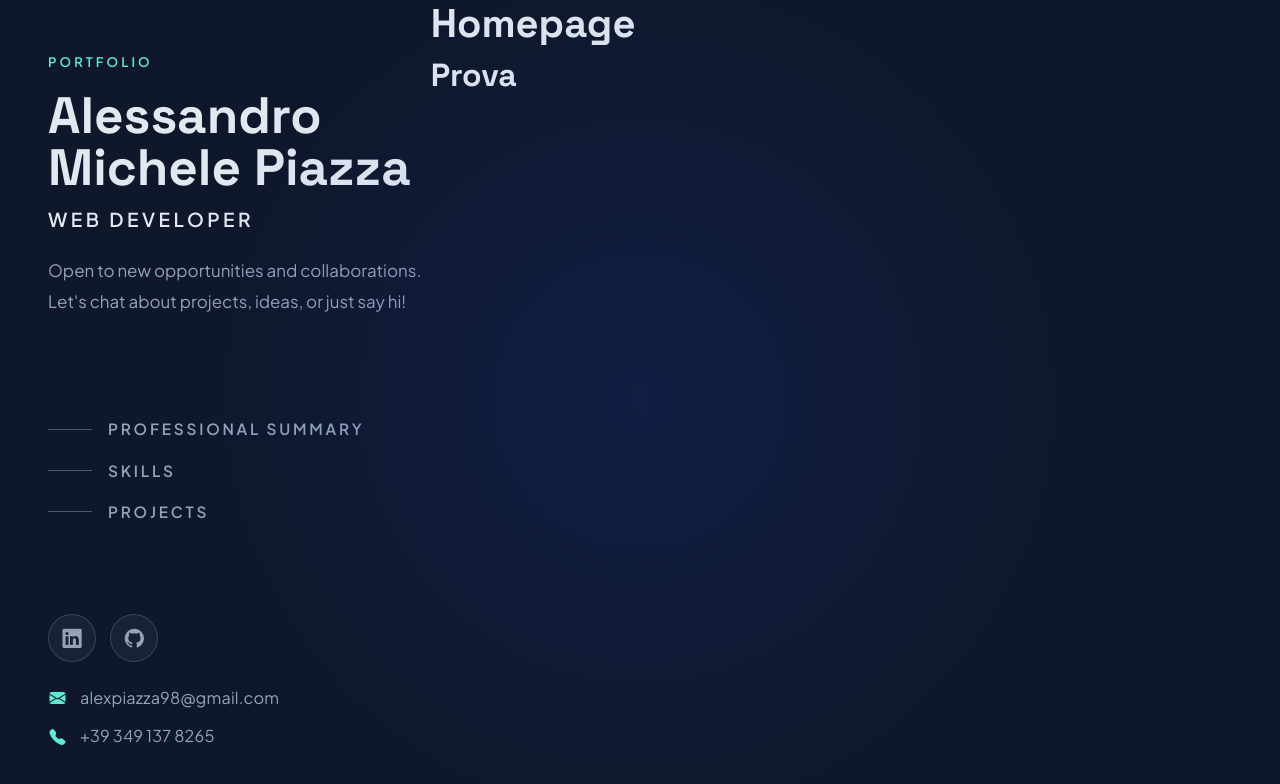
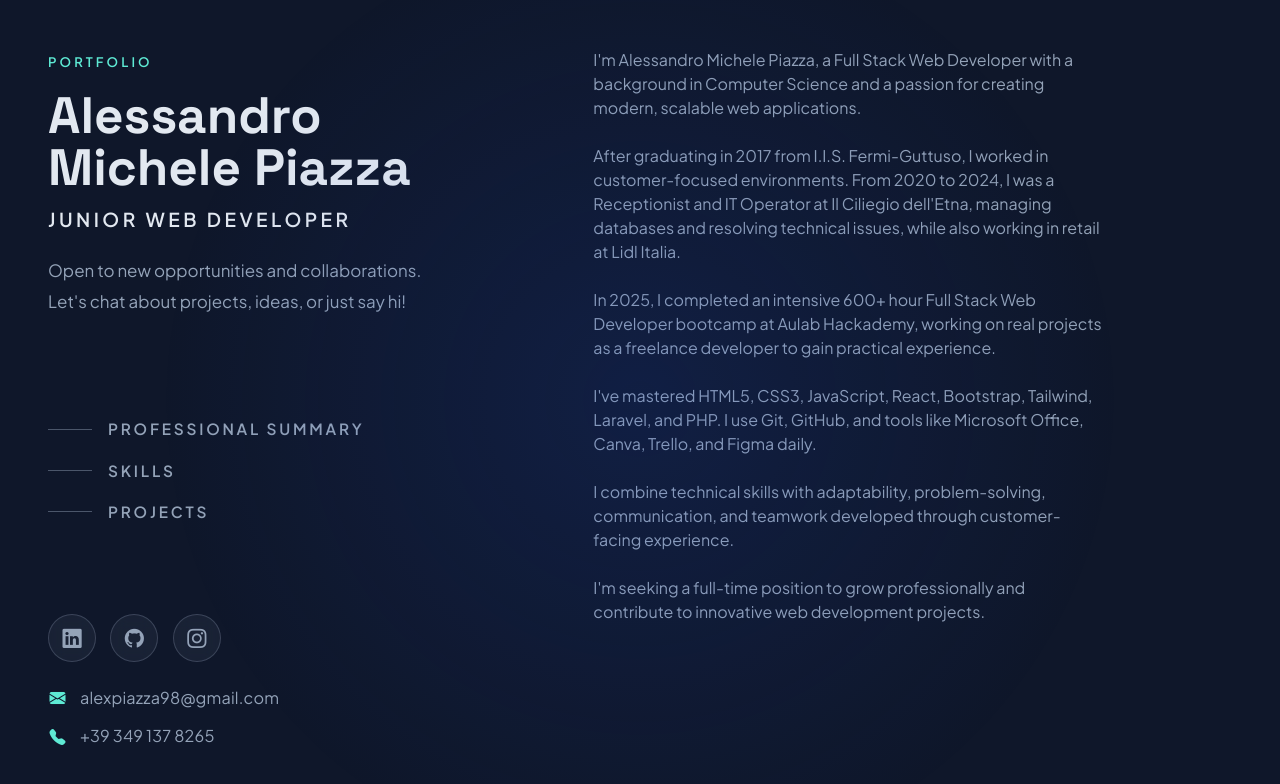
Before and after one commit to Alessandro-Michele-Piazza/Alessandro-Michele-Piazza.github.io, a React (Vite) app: page / in a window 1280 px wide. Shown: the top 784 px of the page. Built offline with nearby package versions, Linux system fonts and the light colour scheme.

Commit message:
completata prima section

```diff
--- a/src/components/Navbar.jsx
+++ b/src/components/Navbar.jsx
@@ -4,7 +4,7 @@ export default function Navbar() {
       <div className="navbar__intro mx-5">
         <p className="navbar__eyebrow">Portfolio</p>
         <h1 className="navbar__title">Alessandro Michele Piazza</h1>
-        <h2 className="navbar__role">Web Developer</h2>
+        <h2 className="navbar__role">Junior Web Developer</h2>
         <p className="navbar__lead">
           Open to new opportunities and collaborations. <br />
           Let&apos;s chat about projects, ideas, or just say hi!
@@ -54,6 +54,17 @@ export default function Navbar() {
           >
             <i className="bi bi-github" aria-hidden="true"></i>
           </a>
+
+          <a
+            className="social-link social-link--icon"
+            href="https://www.instagram.com/alessandrom.piazza/"
+            target="_blank"
+            rel="noopener noreferrer"
+            aria-label="Instagram"
+          >
+            <i className="bi bi-instagram" aria-hidden="true"></i>
+          </a>
+
         </div>
 
         <div className="navbar__contact-list">
--- /dev/null
+++ b/src/css/homepage.css
@@ -0,0 +1,6 @@
+.scitta_presentazione {
+  font-size: clamp(1rem, 1.2vw, 2rem);
+  line-height: 1.5;
+  max-width: 40vw;
+  color: var(--silver);
+}
--- a/src/index.css
+++ b/src/index.css
@@ -10,6 +10,7 @@
 @import "./css/sidebar.css";
 @import "./css/scrollbar.css";
 @import "./css/glow-effect.css";
+@import "./css/homepage.css";
 
 /* === Variabili === */
 :root {
--- a/src/router/router.js
+++ b/src/router/router.js
@@ -1,6 +1,5 @@
 import { createBrowserRouter } from "react-router";
 import Homepage from "../views/Homepage";
-import Contatti from "../views/Contatti";
 import Layout from "../views/layouts/Layout";
 import routes from "./routes";
 
@@ -12,10 +11,6 @@ const router = createBrowserRouter([
             {
                 index: true,
                 Component: Homepage
-            },
-            {
-                path: routes.contact,
-                Component: Contatti
             }
         ]
     }
--- a/src/views/Contatti.jsx
+++ /dev/null
@@ -1,5 +0,0 @@
-export default function Contatti() {
-    return (
-        <h1>Contatti</h1>
-    )
-}
--- a/src/views/Homepage.jsx
+++ b/src/views/Homepage.jsx
@@ -1,9 +1,41 @@
 export default function Homepage() {
-    return (
-        <>
-
-        <h1 className="prova">Homepage</h1>
-        <h2 className="prova">Prova</h2>
-        </>
-    )
+  return (
+    <>
+      <section className="d-flex flex-column align-items-center justify-content-center mt-5">
+        <article>
+          <p className="scitta_presentazione">
+            I'm Alessandro Michele Piazza, a Full Stack Web Developer with a
+            background in Computer Science and a passion for creating modern,
+            scalable web applications.
+            <br />
+            <br />
+            After graduating in 2017 from I.I.S. Fermi-Guttuso, I worked in
+            customer-focused environments. From 2020 to 2024, I was a
+            Receptionist and IT Operator at Il Ciliegio dell'Etna, managing
+            databases and resolving technical issues, while also working in
+            retail at Lidl Italia.
+            <br />
+            <br />
+            In 2025, I completed an intensive 600+ hour Full Stack Web Developer
+            bootcamp at Aulab Hackademy, working on real projects as a freelance
+            developer to gain practical experience.
+            <br />
+            <br />
+            I've mastered HTML5, CSS3, JavaScript, React, Bootstrap, Tailwind,
+            Laravel, and PHP. I use Git, GitHub, and tools like Microsoft
+            Office, Canva, Trello, and Figma daily.
+            <br />
+            <br />
+            I combine technical skills with adaptability, problem-solving,
+            communication, and teamwork developed through customer-facing
+            experience.
+            <br />
+            <br />
+            I'm seeking a full-time position to grow professionally and
+            contribute to innovative web development projects.
+          </p>
+        </article>
+      </section>
+    </>
+  );
 }
```
